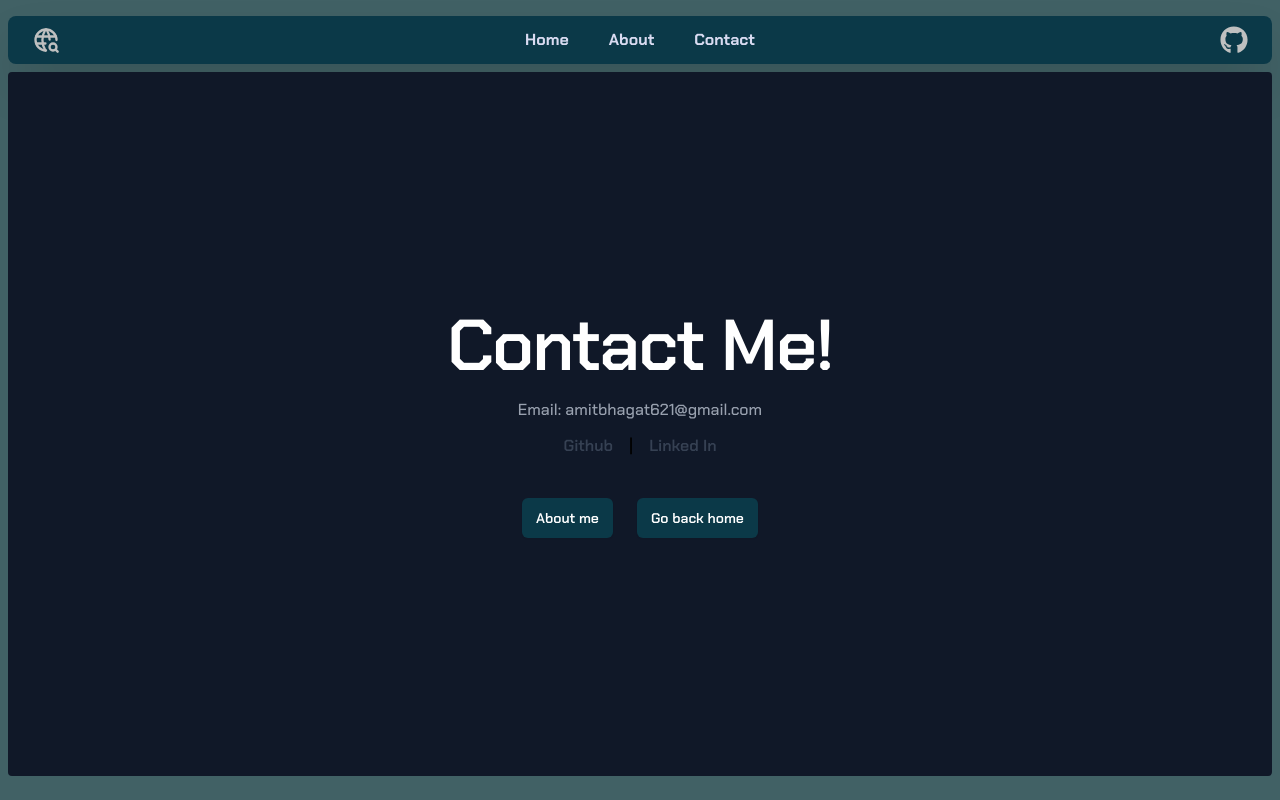
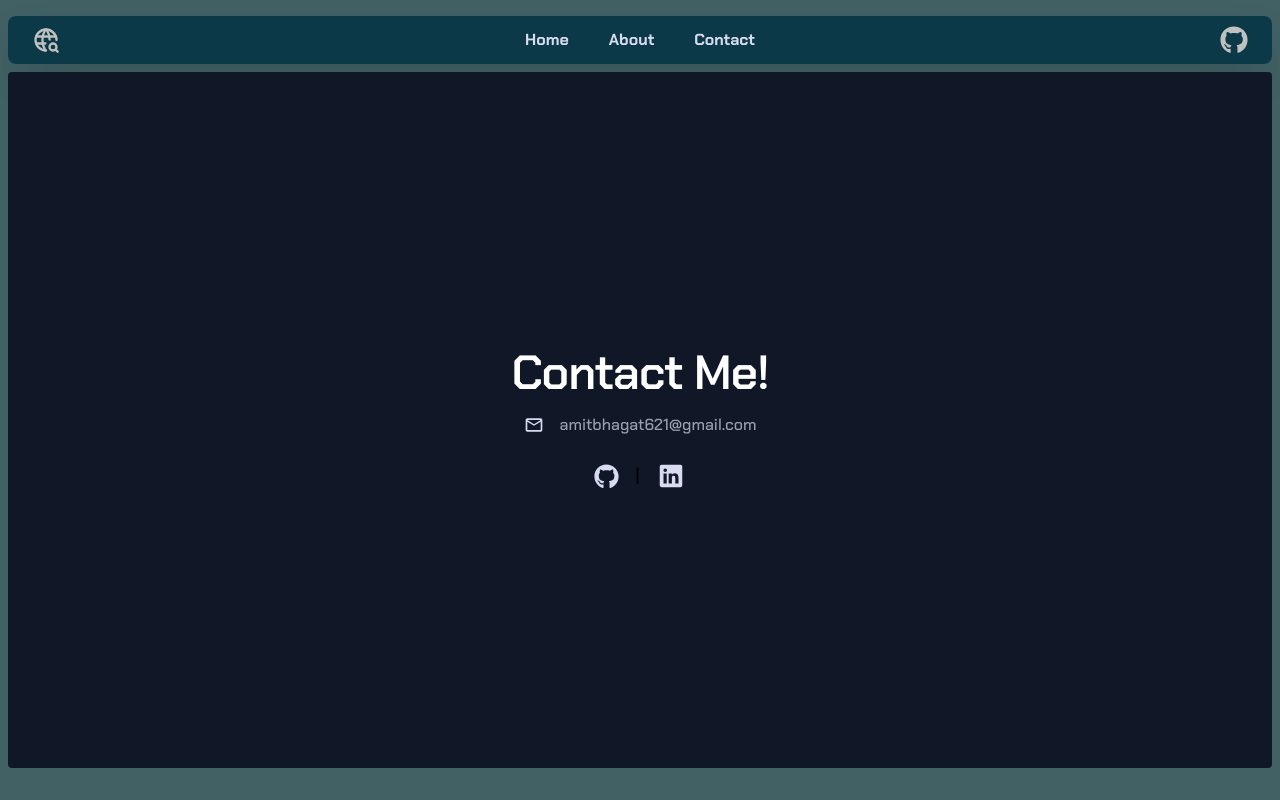
Before and after one commit to Amit4218/dns-lookup-fe, a React (Vite) app: page /contact in a window 1280 px wide. Built offline with nearby package versions, Linux system fonts and the light colour scheme; no server answers.

Commit message:
now links open in new tab & added icons for the contact page

```diff
--- a/src/App.jsx
+++ b/src/App.jsx
@@ -11,7 +11,7 @@ function App() {
     <>
       <Navbar />
       <Routes>
-        <Route path="/*" element={<Error />} />
+        <Route path="*" element={<Error />} />
         <Route path="/" element={<Home />} />
         <Route path="/about" element={<About />} />
         <Route path="/contact" element={<Contact />} />
--- a/src/components/Toast.jsx
+++ b/src/components/Toast.jsx
@@ -3,7 +3,7 @@ import React from "react";
 function Toast({ error }) {
   return (
     <>
-      <div className="bg-[#0B3948] text-center text-xs md:text-xl p-3   text-[#D9DBF1] md:h-15 h-20 rounded">
+      <div className="bg-[#0B3948] text-center text-xs md:text-[1em] p-3 py-2  text-[#D9DBF1] md:h-10 h-20 rounded">
         <h4>{error || "Something went Wrong !"}</h4>
       </div>
     </>
--- a/src/pages/About.jsx
+++ b/src/pages/About.jsx
@@ -3,7 +3,7 @@ import { Link } from "react-router-dom";
 
 function About() {
   return (
-    <main className="grid h-[88vh]  place-items-center bg-gray-900 px-6  lg:px-8 rounded">
+    <main className="grid h-[87vh]  place-items-center bg-gray-900 px-6  lg:px-8 rounded">
       <div className="text-center">
         <h4 className=" text-3xl font-semibold tracking-tight text-balance text-white sm:text-7xl">
           Hi !
@@ -26,12 +26,6 @@ function About() {
           >
             Contact Me here!
           </Link>
-          <Link
-            to="/"
-            className="rounded-md bg-[#0B3948] px-3.5 py-2.5 text-sm font-semibold text-white shadow-xs hover:bg-[#416165] focus-visible:outline-2 focus-visible:outline-offset-2 focus-visible:outline-indigo-500"
-          >
-            Go back home
-          </Link>
         </div>
       </div>
     </main>
--- a/src/pages/Contact.jsx
+++ b/src/pages/Contact.jsx
@@ -1,53 +1,49 @@
 import React from "react";
 import { Link } from "react-router-dom";
+import { MdOutlineMailOutline } from "react-icons/md";
+import { FaGithub } from "react-icons/fa";
+import { IoLogoLinkedin } from "react-icons/io";
 
 function Contact() {
   return (
-    <main className="grid h-[88vh]  place-items-center bg-gray-900 px-6  lg:px-8 rounded">
+    <main className="grid h-[87vh]  place-items-center bg-gray-900 px-6  lg:px-8 rounded">
       <div className="text-center">
-        <h6 className="mb-4 text-xl font-semibold tracking-tight text-balance text-white sm:text-7xl">
+        <div className="mb-4 font-semibold tracking-tight text-balance text-white sm:text-5xl ">
           Contact Me!
-        </h6>
-        <Link
-          to={"mailto:amitbhagat621@gmail.com"}
-          className="text-md font-medium text-pretty text-gray-400 "
-        >
-          Email: amitbhagat621@gmail.com
-        </Link>
+        </div>
+        <div className="flex justify-center items-center gap-4">
+          <a href="mailto:amitbhagat621@gmail.com" target="_blank">
+            <MdOutlineMailOutline size={"20"} color="#D9DBF1" />
+          </a>
+          <Link
+            to={"mailto:amitbhagat621@gmail.com"}
+            className="text-md font-medium text-pretty text-gray-400 "
+            target="_blank"
+          >
+            amitbhagat621@gmail.com
+          </Link>
+        </div>
         <br />
-        <div className="flex justify-center items-center gap-4 mt-3">
+        <div className="flex justify-center items-center gap-4 ">
           <div className="">
             <Link
               to="https://github.com/Amit4218"
               className="text-gray-700 hover:text-gray-600"
+              target="_blank"
             >
-              Github
+              <FaGithub size={"25"} color="#D9DBF1" />
             </Link>
           </div>
           <div>{"|"}</div>
           <div className="">
             <Link
               to="https://www.linkedin.com/in/amit-bhagat-109a7a2b2/"
-              className="text-gray-700 hover:text-gray-600"
+              className="text-gray-700 hover:text-gray-600 text-xl"
+              target="_blank"
             >
-              Linked In
+              <IoLogoLinkedin size={"30"} color="#D9DBF1" />
             </Link>
           </div>
-        </div>
-
-        <div className="mt-10 flex items-center justify-center gap-x-6">
-          <Link
-            to="/about"
-            className="rounded-md bg-[#0B3948] px-3.5 py-2.5 text-sm font-semibold text-white shadow-xs hover:bg-[#416165] focus-visible:outline-2 focus-visible:outline-offset-2 focus-visible:outline-indigo-500"
-          >
-            About me
-          </Link>
-          <Link
-            to="/"
-            className="rounded-md bg-[#0B3948] px-3.5 py-2.5 text-sm font-semibold text-white shadow-xs hover:bg-[#416165] focus-visible:outline-2 focus-visible:outline-offset-2 focus-visible:outline-indigo-500"
-          >
-            Go back home
-          </Link>
         </div>
       </div>
     </main>
--- a/src/pages/Home.jsx
+++ b/src/pages/Home.jsx
@@ -75,12 +75,12 @@ function Home() {
         </div>
       )}
 
-      <div className="h-[88.7vh] bg-gray-900 px-6 lg:px-8 rounded overflow-y-auto pb-10">
+      <div className="h-[87vh] bg-gray-900 px-6 lg:px-8 rounded overflow-y-auto pb-10">
         <div className="mb-5">
           <h1 className="text-center pt-10 text-3xl sm:text-5xl text-[#D9DBF1]">
             DNS Lookup Tool
             <p className="text-sm text-zinc-600 leading-0 pt-5">
-              Search Up Different Dns Data Records
+              Quickly look up DNS records for any domain.
             </p>
           </h1>
         </div>
```
